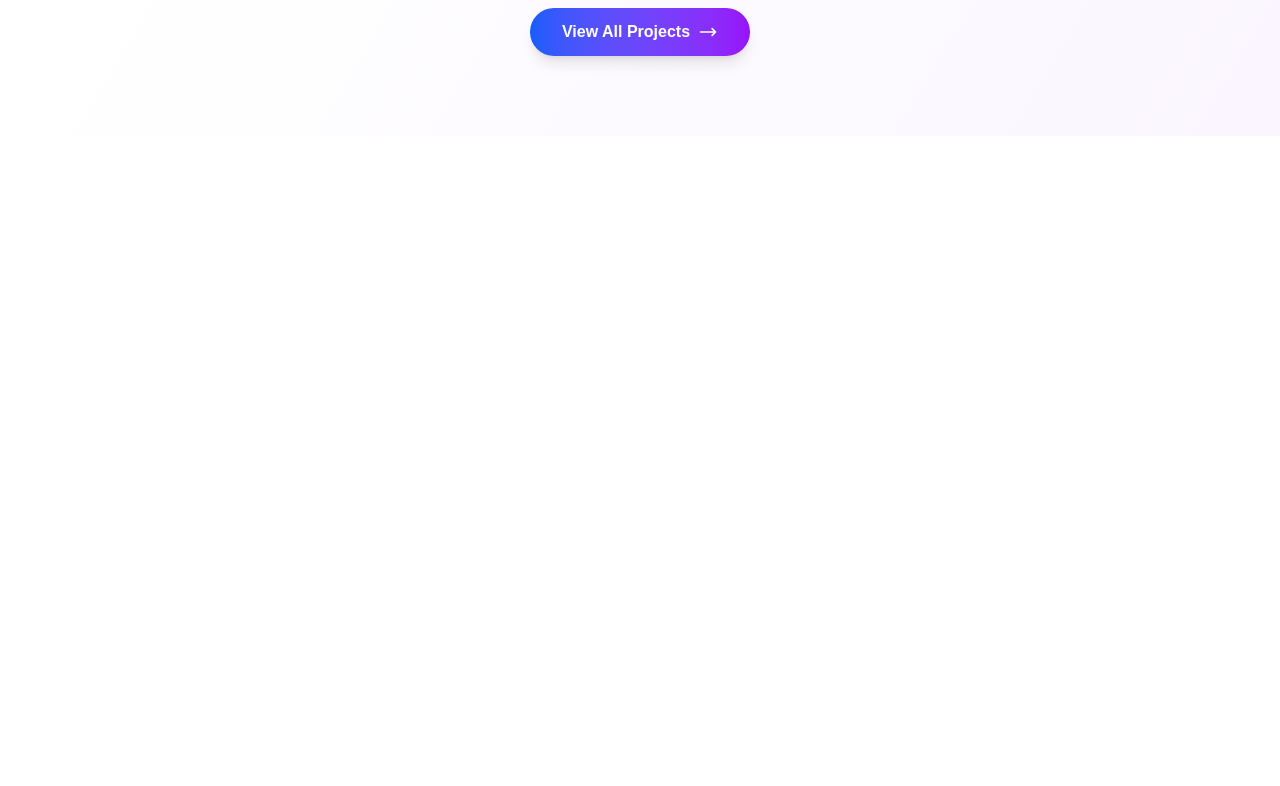
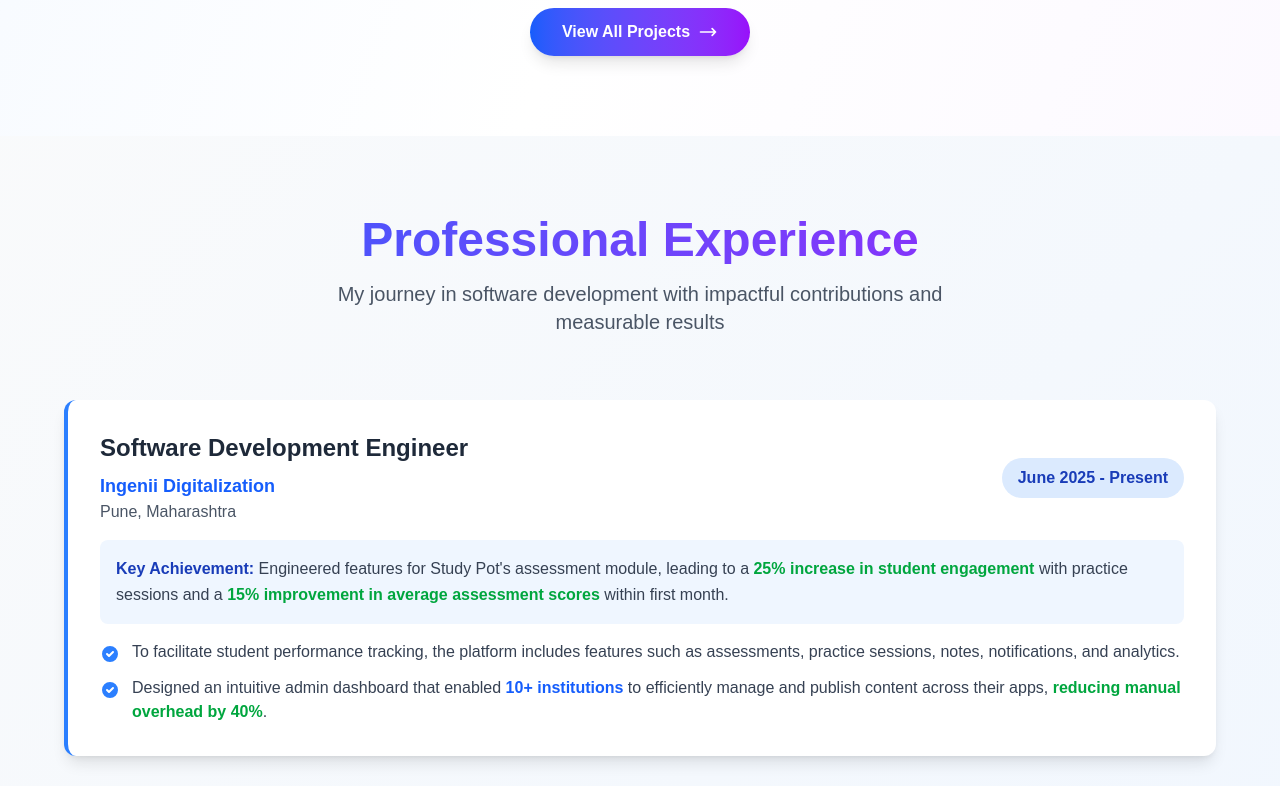
Before and after one commit to Bharatchoudhary11/portfolio, a Next.js app in the folder my-portfolio/: page / in a window 1280 px wide. Shown: the part 2000-2786 px from the top of the page. Before the commit the page ends 2136 px from the top, so only its background shows below. Built offline with nearby package versions, Linux system fonts and the light colour scheme.

Commit message:
update the eperience

```diff
--- a/my-portfolio/src/app/page.tsx
+++ b/my-portfolio/src/app/page.tsx
@@ -205,6 +205,142 @@ export default function Home() {
           </div>
         </div>
       </section>
+
+      {/* Experience Section */}
+      <section className="py-20 px-4 bg-gradient-to-br from-gray-50 to-blue-50">
+        <div className="max-w-6xl mx-auto">
+          <div className="text-center mb-16">
+            <h2 className="text-4xl md:text-5xl font-bold bg-gradient-to-r from-blue-600 to-purple-600 bg-clip-text text-transparent mb-4">
+              Professional Experience
+            </h2>
+            <p className="text-xl text-gray-600 max-w-2xl mx-auto">
+              My journey in software development with impactful contributions and measurable results
+            </p>
+          </div>
+
+          <div className="space-y-8">
+            {/* Current Role */}
+            <div className="bg-white rounded-xl shadow-lg hover:shadow-2xl transition-all duration-300 p-8 border-l-4 border-blue-500">
+              <div className="flex flex-col md:flex-row md:items-center md:justify-between mb-4">
+                <div>
+                  <h3 className="text-2xl font-bold text-gray-800 mb-2">Software Development Engineer</h3>
+                  <p className="text-lg text-blue-600 font-semibold">Ingenii Digitalization</p>
+                  <p className="text-gray-600">Pune, Maharashtra</p>
+                </div>
+                <div className="mt-4 md:mt-0">
+                  <span className="inline-block px-4 py-2 bg-blue-100 text-blue-800 rounded-full font-semibold">
+                    June 2025 - Present
+                  </span>
+                </div>
+              </div>
+              <div className="space-y-4">
+                <div className="bg-blue-50 p-4 rounded-lg">
+                  <p className="text-gray-700 leading-relaxed">
+                    <span className="font-semibold text-blue-800">Key Achievement:</span> Engineered features for Study Pot's assessment module, leading to a <span className="font-bold text-green-600">25% increase in student engagement</span> with practice sessions and a <span className="font-bold text-green-600">15% improvement in average assessment scores</span> within first month.
+                  </p>
+                </div>
+                <ul className="space-y-3 text-gray-700">
+                  <li className="flex items-start">
+                    <svg className="w-5 h-5 text-blue-500 mt-1 mr-3 flex-shrink-0" fill="currentColor" viewBox="0 0 20 20">
+                      <path fillRule="evenodd" d="M10 18a8 8 0 100-16 8 8 0 000 16zm3.707-9.293a1 1 0 00-1.414-1.414L9 10.586 7.707 9.293a1 1 0 00-1.414 1.414l2 2a1 1 0 001.414 0l4-4z" clipRule="evenodd" />
+                    </svg>
+                    <span>To facilitate student performance tracking, the platform includes features such as assessments, practice sessions, notes, notifications, and analytics.</span>
+                  </li>
+                  <li className="flex items-start">
+                    <svg className="w-5 h-5 text-blue-500 mt-1 mr-3 flex-shrink-0" fill="currentColor" viewBox="0 0 20 20">
+                      <path fillRule="evenodd" d="M10 18a8 8 0 100-16 8 8 0 000 16zm3.707-9.293a1 1 0 00-1.414-1.414L9 10.586 7.707 9.293a1 1 0 00-1.414 1.414l2 2a1 1 0 001.414 0l4-4z" clipRule="evenodd" />
+                    </svg>
+                    <span>Designed an intuitive admin dashboard that enabled <span className="font-semibold text-blue-600">10+ institutions</span> to efficiently manage and publish content across their apps, <span className="font-semibold text-green-600">reducing manual overhead by 40%</span>.</span>
+                  </li>
+                </ul>
+              </div>
+            </div>
+
+            {/* Previous Role */}
+            <div className="bg-white rounded-xl shadow-lg hover:shadow-2xl transition-all duration-300 p-8 border-l-4 border-purple-500">
+              <div className="flex flex-col md:flex-row md:items-center md:justify-between mb-4">
+                <div>
+                  <h3 className="text-2xl font-bold text-gray-800 mb-2">Software Development Engineer Intern</h3>
+                  <p className="text-lg text-purple-600 font-semibold">Spring Money</p>
+                  <p className="text-gray-600">Pune, Maharashtra</p>
+                </div>
+                <div className="mt-4 md:mt-0">
+                  <span className="inline-block px-4 py-2 bg-purple-100 text-purple-800 rounded-full font-semibold">
+                    Oct 2024 - April 2025
+                  </span>
+                </div>
+              </div>
+              <div className="space-y-4">
+                <div className="bg-purple-50 p-4 rounded-lg">
+                  <p className="text-gray-700 leading-relaxed">
+                    <span className="font-semibold text-purple-800">Security Focus:</span> Built a secure input page with encryption to protect personal and banking data, making data flow smoother and <span className="font-bold text-green-600">reducing the risk of breaches by 99%</span>.
+                  </p>
+                </div>
+                <ul className="space-y-3 text-gray-700">
+                  <li className="flex items-start">
+                    <svg className="w-5 h-5 text-purple-500 mt-1 mr-3 flex-shrink-0" fill="currentColor" viewBox="0 0 20 20">
+                      <path fillRule="evenodd" d="M10 18a8 8 0 100-16 8 8 0 000 16zm3.707-9.293a1 1 0 00-1.414-1.414L9 10.586 7.707 9.293a1 1 0 00-1.414 1.414l2 2a1 1 0 001.414 0l4-4z" clipRule="evenodd" />
+                    </svg>
+                    <span>Integrated the frontend with a backend using SQL and MongoDB for efficient data storage and retrieval.</span>
+                  </li>
+                  <li className="flex items-start">
+                    <svg className="w-5 h-5 text-purple-500 mt-1 mr-3 flex-shrink-0" fill="currentColor" viewBox="0 0 20 20">
+                      <path fillRule="evenodd" d="M10 18a8 8 0 100-16 8 8 0 000 16zm3.707-9.293a1 1 0 00-1.414-1.414L9 10.586 7.707 9.293a1 1 0 00-1.414 1.414l2 2a1 1 0 001.414 0l4-4z" clipRule="evenodd" />
+                    </svg>
+                    <span>Optimized the system performance, delivering a seamless experience for <span className="font-semibold text-green-600">99% of users</span>.</span>
+                  </li>
+                  <li className="flex items-start">
+                    <svg className="w-5 h-5 text-purple-500 mt-1 mr-3 flex-shrink-0" fill="currentColor" viewBox="0 0 20 20">
+                      <path fillRule="evenodd" d="M10 18a8 8 0 100-16 8 8 0 000 16zm3.707-9.293a1 1 0 00-1.414-1.414L9 10.586 7.707 9.293a1 1 0 00-1.414 1.414l2 2a1 1 0 001.414 0l4-4z" clipRule="evenodd" />
+                    </svg>
+                    <span>Conducted thorough testing and debugging to ensure smooth functionality across different devices and browsers.</span>
+                  </li>
+                  <li className="flex items-start">
+                    <svg className="w-5 h-5 text-purple-500 mt-1 mr-3 flex-shrink-0" fill="currentColor" viewBox="0 0 20 20">
+                      <path fillRule="evenodd" d="M10 18a8 8 0 100-16 8 8 0 000 16zm3.707-9.293a1 1 0 00-1.414-1.414L9 10.586 7.707 9.293a1 1 0 00-1.414 1.414l2 2a1 1 0 001.414 0l4-4z" clipRule="evenodd" />
+                    </svg>
+                    <span>Worked with the team to improve data processing speed, making the system <span className="font-semibold text-green-600">30% more efficient and responsive</span>.</span>
+                  </li>
+                </ul>
+              </div>
+            </div>
+          </div>
+
+          {/* Skills Summary */}
+          <div className="mt-16 bg-white rounded-xl shadow-lg p-8">
+            <h3 className="text-2xl font-bold text-gray-800 mb-6 text-center">Technical Skills</h3>
+            <div className="grid md:grid-cols-3 gap-6">
+              <div className="text-center">
+                <div className="w-16 h-16 bg-blue-100 rounded-full flex items-center justify-center mx-auto mb-4">
+                  <svg className="w-8 h-8 text-blue-600" fill="none" stroke="currentColor" viewBox="0 0 24 24">
+                    <path strokeLinecap="round" strokeLinejoin="round" strokeWidth={2} d="M10 20l4-16m4 4l4 4-4 4M6 16l-4-4 4-4" />
+                  </svg>
+                </div>
+                <h4 className="font-semibold text-gray-800 mb-2">Frontend</h4>
+                <p className="text-gray-600 text-sm">React, Next.js, JavaScript, TypeScript, Tailwind CSS</p>
+              </div>
+              <div className="text-center">
+                <div className="w-16 h-16 bg-green-100 rounded-full flex items-center justify-center mx-auto mb-4">
+                  <svg className="w-8 h-8 text-green-600" fill="none" stroke="currentColor" viewBox="0 0 24 24">
+                    <path strokeLinecap="round" strokeLinejoin="round" strokeWidth={2} d="M4 7v10c0 2.21 3.582 4 8 4s8-1.79 8-4V7M4 7c0 2.21 3.582 4 8 4s8-1.79 8-4M4 7c0-2.21 3.582-4 8-4s8 1.79 8 4" />
+                  </svg>
+                </div>
+                <h4 className="font-semibold text-gray-800 mb-2">Backend</h4>
+                <p className="text-gray-600 text-sm">Node.js, Python, FastAPI, SQL, MongoDB</p>
+              </div>
+              <div className="text-center">
+                <div className="w-16 h-16 bg-purple-100 rounded-full flex items-center justify-center mx-auto mb-4">
+                  <svg className="w-8 h-8 text-purple-600" fill="none" stroke="currentColor" viewBox="0 0 24 24">
+                    <path strokeLinecap="round" strokeLinejoin="round" strokeWidth={2} d="M9 12l2 2 4-4m6 2a9 9 0 11-18 0 9 9 0 0118 0z" />
+                  </svg>
+                </div>
+                <h4 className="font-semibold text-gray-800 mb-2">Tools & Others</h4>
+                <p className="text-gray-600 text-sm">Git, Testing, Debugging, Performance Optimization</p>
+              </div>
+            </div>
+          </div>
+        </div>
+      </section>
     </main>
   );
 }
```
